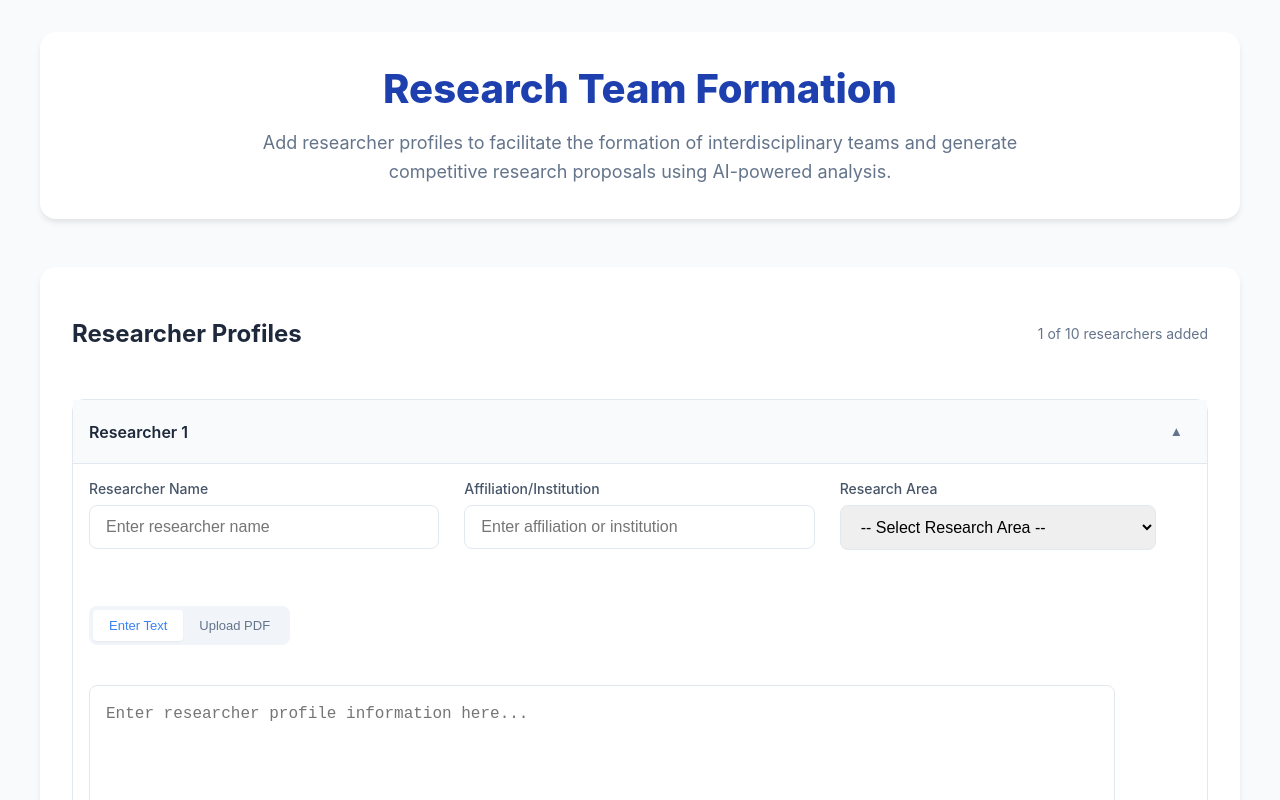
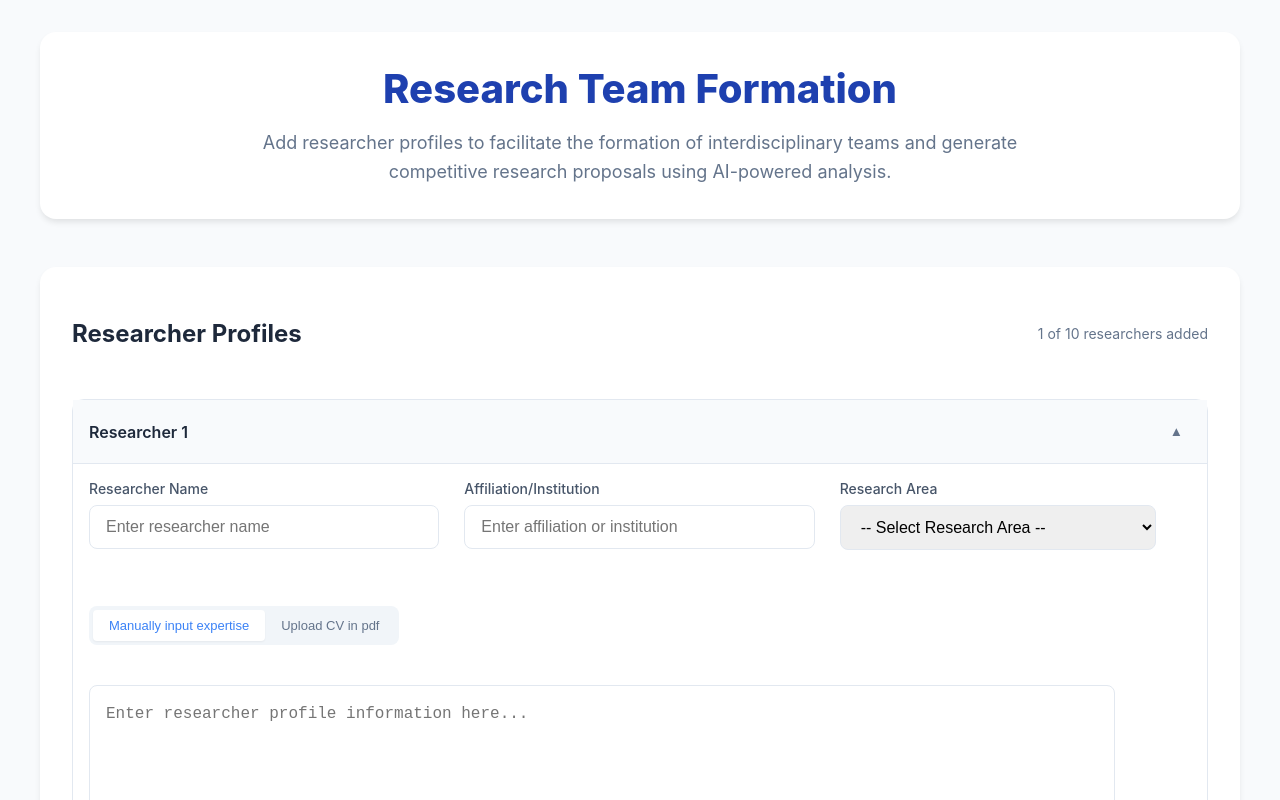
Before and after one commit to Akshay0701/NSFProject, a React (Create React App) app: page / in a window 1280 px wide. Shown: the top 800 px of the page. Built offline with nearby package versions, Linux system fonts and the light colour scheme.

Commit message:
Update ResearcherProfile.js

```diff
--- a/src/components/ResearcherProfile/ResearcherProfile.js
+++ b/src/components/ResearcherProfile/ResearcherProfile.js
@@ -102,7 +102,7 @@ const ResearcherProfile = ({
                 updateProfile(index, { ...profile, inputMethod: 'text' })
               }
             >
-              Enter Text
+              Manually input expertise
             </button>
             <button
               className={`toggle-option ${profile.inputMethod === 'pdf' ? 'active' : ''}`}
@@ -110,7 +110,7 @@ const ResearcherProfile = ({
                 updateProfile(index, { ...profile, inputMethod: 'pdf' })
               }
             >
-              Upload PDF
+              Upload CV in pdf
             </button>
           </div>
 
```
